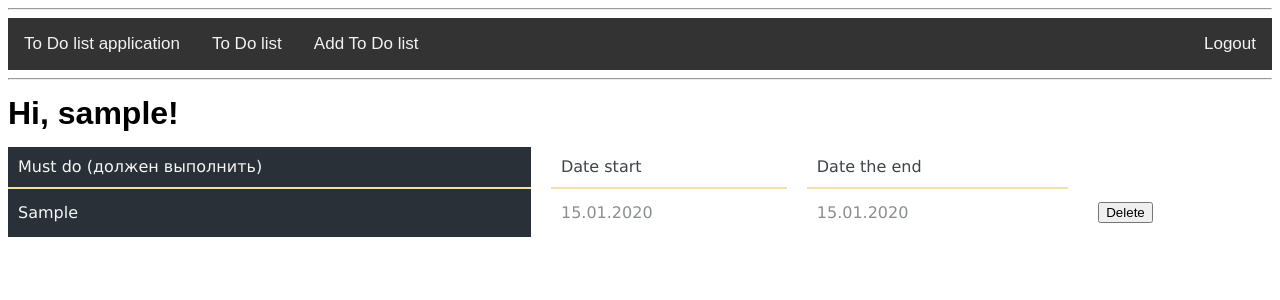
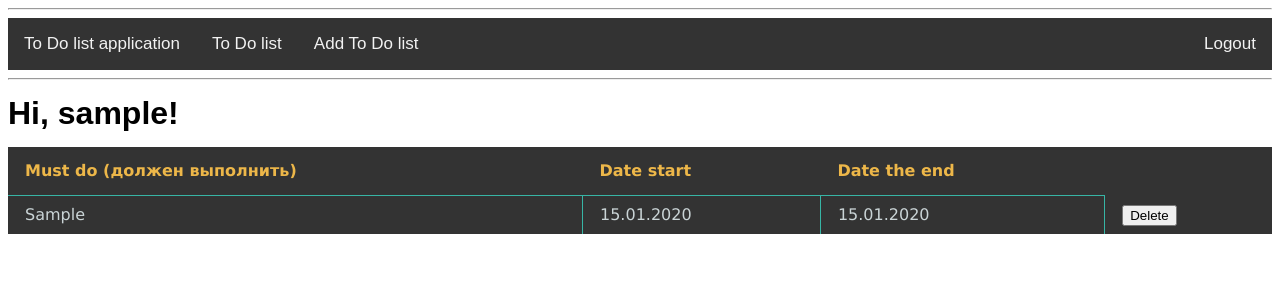
Before and after one commit to Artem-A-Y/to-do_list_flask, a Flask app: a page that uses app/templates/custom_to_do_list.html in a window 1280 px wide. Shown: the top 300 px of the page. Run offline with Flask 2, Linux system fonts and the light colour scheme; a user stored in the database is signed in; tables that the repository leaves empty hold one stand-in row (values such as "Sample post").

Commit message:
Добавил requirements.txt и изменил вид таб.

```diff
--- a/app/routes.py
+++ b/app/routes.py
@@ -85,7 +85,6 @@ def add_to_do_list(username):
         current_user.date_start = form.date_start.data
         current_user.date_the_end = form.date_the_end.data
         u = User.query.filter_by(username=username).first_or_404()
-        print(type(current_user.date_start), type(current_user.date_the_end))
         p = Post(mission=current_user.mission,
                  author=u,
                  timestamp_start=current_user.date_start,
--- a/app/static/css/table.css
+++ b/app/static/css/table.css
@@ -1,27 +1,26 @@
-.table_col {
+.table_dark {
   font-family: "Lucida Sans Unicode", "Lucida Grande", Sans-Serif;
-  background: white;
   text-align: left;
   border-collapse: collapse;
-  color: #3E4347;
+  background: #333;
 }
-
-.table_col th:first-child, .table_col td:first-child {
-color: #F5F6F6;
-border-left: none;
+.table_dark th {
+  color: #EDB749;
+  border-bottom: 1px solid #37B5A5;
+  padding: 12px 17px;
 }
-
-.table_col th {
-font-weight: normal;
-border-bottom: 2px solid #F5E1A6;
-border-right: 20px solid white;
-border-left: 20px solid white;
-padding: 8px 10px;
+.table_dark td {
+  color: #CAD4D6;
+  border-bottom: 1px solid #37B5A5;
+  border-right:1px solid #37B5A5;
+  padding: 7px 17px;
 }
-
-.table_col td {
-border-right: 20px solid white;
-border-left: 20px solid white;
-padding: 12px 10px;
-color: #8b8e91;
+.table_dark tr:last-child td {
+  border-bottom: none;
 }
+.table_dark td:last-child {
+  border-right: none;
+}
+.table_dark tr:hover td {
+  text-decoration: underline;
+}
--- a/app/templates/custom_to_do_list.html
+++ b/app/templates/custom_to_do_list.html
@@ -1,27 +1,21 @@
 {% extends "base.html" %}
 
 {% block content %}
-
     <h1>Hi, {{ user.username }}!</h1>
-
      <div style="text-align:center">
      {% with messages = get_flashed_messages() %}
-                    {% if messages %}
-                        <span style="color: green;">{{ messages[0] }}</span>
-                    {% endif %}
+         {% if messages %}
+             <span style="color: green;">{{ messages[0] }}</span>
+         {% endif %}
      {% endwith %}
      </div>
-
     {% if post %}
         <form action="{{ url_for('to_do_list', username=current_user.username) }}" method="post">
-        <table class="table_col" width="100%">
-            <colgroup>
-                 <col style="background: #2a3038;">
-            </colgroup>
+        <table class="table_dark" width="100%">
             <tr>
                 <th>Must do (должен выполнить)</th>
                 <th>Date start</th>
-                 <th>Date the end </th>
+                <th>Date the end </th>
             </tr>
 
             {% for pos in post %}
@@ -38,14 +32,13 @@
         <div style="text-align:center">
             <span style="color: red;">To Do list empty*</span>
         </div>
-        <table width="100%">
-             <tr>
+        <table class="table_dark" width="100%">
+            <tr>
                 <th>Must do (должен выполнить)</th>
                 <th>Date start</th>
-                 <th>Date the end </th>
+                <th>Date the end</th>
             </tr>
         </table>
-
     {% endif %}
 
 {% endblock %}
--- a/app/templates/index.html
+++ b/app/templates/index.html
@@ -2,7 +2,7 @@
 
 {% block content %}
 
-        <p><strong>Работа с To Do list</strong></p>
+        <p><strong>To Do list</strong></p>
         <ol>
         {% for  point, text in text_on_the_page.items() %}
                 <li>{{ text }}</li>
--- a/app/templates/login.html
+++ b/app/templates/login.html
@@ -3,9 +3,7 @@
 {% block content %}
 
         <div style="text-align:center">
-
             <h2>Log in to the To Do list</h2>
-
             <fieldset>
                 <form action="" method="post" novalidate>
                     {{ form.hidden_tag() }}
@@ -26,7 +24,6 @@
                      <p>{{ form.remember_me() }} {{ form.remember_me.label }}</p>
                      <p>{{ form.submit() }}</p>
                 </form>
-
                 {% with messages = get_flashed_messages() %}
                     {% if messages %}
                         {% for message in messages %}
@@ -34,9 +31,7 @@
                         {% endfor %}
                     {% endif %}
                 {% endwith %}
-
             </fieldset>
-
        </div>
         <span style="color: gray;">* This field is required.</span>
 {% endblock %}
--- a/app/templates/reg.html
+++ b/app/templates/reg.html
@@ -2,9 +2,7 @@
 
 {% block content %}
     <div style="text-align:center">
-
         <h2>Регистрация</h2>
-
         <fieldset>
                 <form action="" method="post" novalidate>
                     {{ form.hidden_tag() }}
@@ -38,7 +36,6 @@
                     </p>
                     <p>{{ form.submit() }}</p>
                 </form>
-
                 {% with messages = get_flashed_messages() %}
                     {% if messages %}
                         {% for message in messages %}
@@ -46,9 +43,7 @@
                         {% endfor %}
                     {% endif %}
                 {% endwith %}
-
         </fieldset>
-
     </div>
     <span style="color: gray;">* This field is required.</span>
 {% endblock %}
```
Also changed, not shown: requirements.txt (added, +21 -0 lines).
